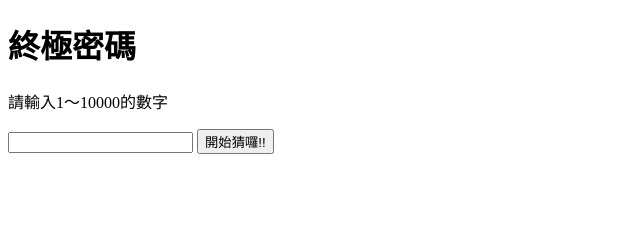
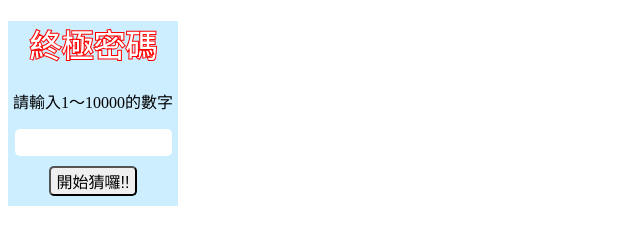
Before and after one commit to andyka1714/theUltimatePassword, a plain HTML site: page index.html in a window 1280 px wide. Shown: the whole page, without its empty margins (0-640 px from the left). Drawn offline with Linux system fonts and the light colour scheme.

Commit message:
Add files via upload

```diff
--- a/index.html
+++ b/index.html
@@ -12,6 +12,7 @@
 				if(x>3377) 		throw "太大囉，猜小一點";
 				if(x<3375) 		throw "太小囉，猜大一點";
 				if(x==3376) 	throw "恭喜你答對囉!!!";
+				if(x>10000) 	throw "別鬧了～最多10000";
 			}catch(err){
 				var y = document.getElementById("message");
 				y.innerHTML= err ;
@@ -33,16 +34,39 @@
 </head>
 
 <body onload="checkCookies()">
-	<h1 class="title">終極密碼</h1>
-	<p>請輸入1～10000的數字</p>
-	<input id="guess" type="text">
-	<button type="button" onclick="guessnumber()">開始猜囉!!</button>
-	<p id="message"></p>
+	<div class="guessPassword">
+		<h1 class="title">終極密碼</h1>
+		<p>請輸入1～10000的數字</p>
+		<input id="guess" type="text">
+		<button type="button" onclick="guessnumber()">開始猜囉!!</button>
+		<p id="message"></p>
+	</div>
 </body>
 <style>
+.guessPassword{
+	width: 170px;
+	text-align: center;
+	background-color: #CCEEFF;
+}
 
-body{
-	background: white
+h1{
+	color: white;
+	-webkit-text-stroke: 1px red;
+}
+input{
+	width: 150px;
+	height: 25px;
+	border-radius: 5px;
+	border: 0px;
+	padding-left: 5px;
+	font-size: 20px;
+}
+
+button{
+	margin: 10px 0;
+	font-size: 16px;
+	border-radius: 5px;
+	cursor: pointer;
 }
 </style>
 </html>
```
